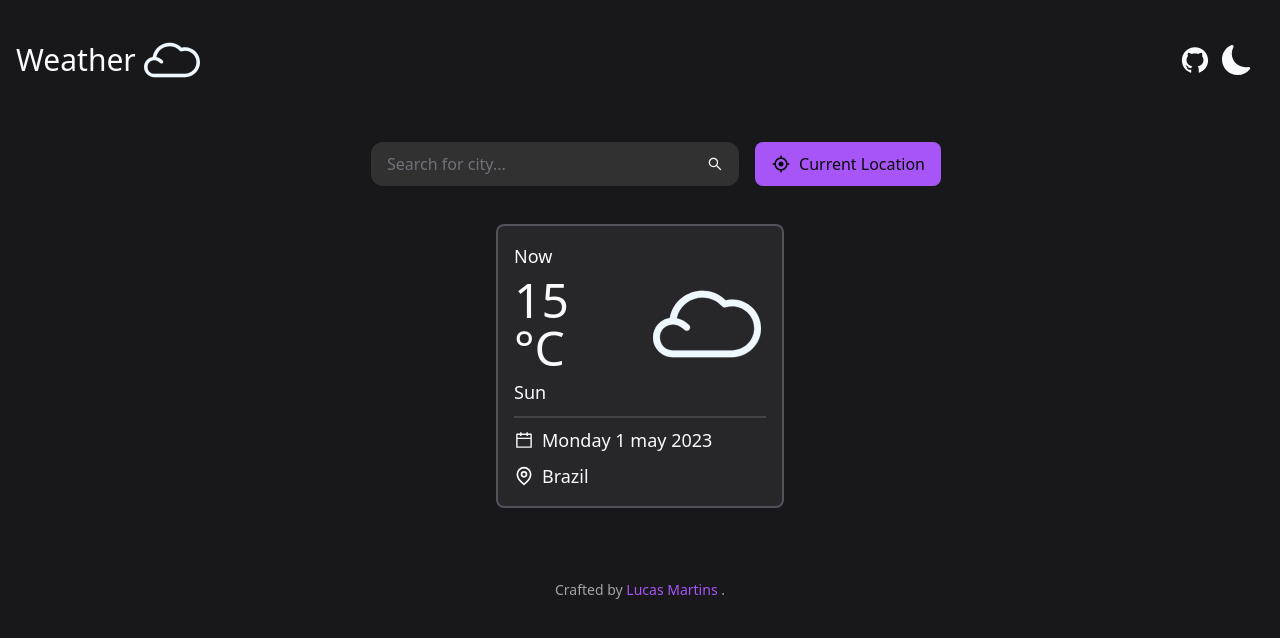
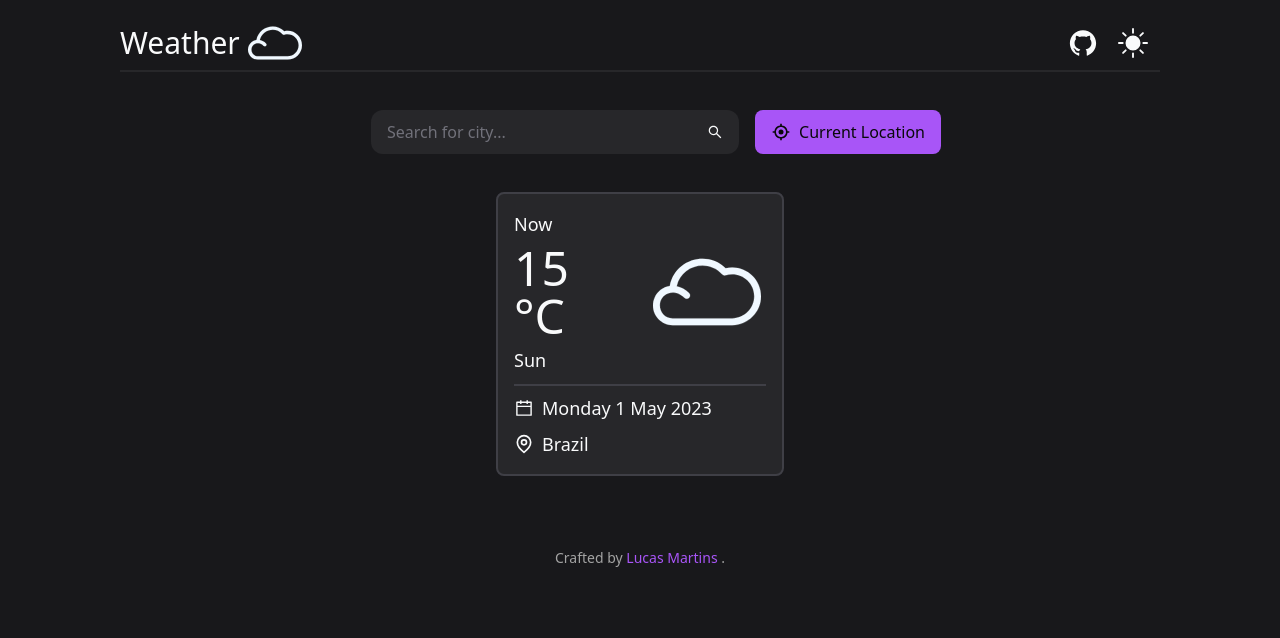
Before and after one commit to MartinsLucass/React-Weather, a React (Vite) app: page / in a window 1280 px wide. Shown: the top 638 px of the page. Built offline with nearby package versions, Linux system fonts and the light colour scheme; no server answers.

Commit message:
applying API

```diff
--- a/index.html
+++ b/index.html
@@ -5,7 +5,7 @@
     <meta name="viewport" content="width=device-width, initial-scale=1.0" />
     <title>React Weather</title>
   </head>
-  <body class="bg-zinc-900 ">
+  <body class=" bg-zinc-100 dark:bg-zinc-900">
     <div id="root"></div>
     <script type="module" src="/src/main.jsx"></script>
   </body>
--- a/src/App.jsx
+++ b/src/App.jsx
@@ -6,7 +6,7 @@ import Footer from "./components/Footer";
 
 function App() {
   return (
-    <div className="max-w-screen-xl mx-auto px-4 my-4 flex flex-col gap-10 sm:gap-8 ">
+    <div className="max-w-screen-xl justify-center items-center px-4 my-4 flex flex-col space-y-8">
       <NavBar />
       <Search />
       <WeatherBox />
--- a/src/components/NavBar.jsx
+++ b/src/components/NavBar.jsx
@@ -1,32 +1,35 @@
 import React, { useState } from "react";
 import { AiFillGithub } from "react-icons/ai";
 import { BsFillMoonFill, BsFillSunFill } from "react-icons/bs";
+import { useTheme } from "../hooks/useTheme";
 
 const NavBar = () => {
-  const [isDarkMode, setIsDarkMode] = useState(false);
+  const { theme, setTheme } = useTheme();
 
   const handleToggleMode = () => {
-    setIsDarkMode((prevMode) => !prevMode);
+    theme === "dark" ? setTheme("light") : setTheme("dark");
   };
 
   return (
-    <div className="flex sm:flex-row flex-col justify-between items-center mt-4 h-14 w-  space-y-4 sm:space-y-0 space-x-4">
+    <div className="flex flex-row  justify-between items-center  h-14 w-5/6 border-zinc-300 dark:border-zinc-800 border-b-2">
 
       <header className="flex flex-row items-center gap-2 h-full">
-        <h1 className="text-aliceblue text-3xl flex items-center text-gray-50">
+        <h1 className=" text-3xl flex items-center text-zinc-700 dark:text-gray-50">
           Weather
         </h1>
         <img className="h-full" src="./src/images/logo.svg" alt="logo" />
       </header>
-      <nav className="flex items-center">
+      <nav className="flex items-center space-x-2">
         <a href="https://github.com/seu-usuario" target="_blank" rel="noopener noreferrer" className="flex items-center">
-          <AiFillGithub size={30} className="text-gray-50 text-2xl hover:text-blue-500 cursor-pointer" />
+          <AiFillGithub size={30} className="text-zinc-700 hover:text-zinc-800 dark:text-gray-50 text-2xl dark:hover:text-zinc-400 cursor-pointer hover:scale-105 transition-transform" />
         </a>
         <button
-          className="px-3 py-2 rounded-md flex items-center justify-center"
+          className="px-3 py-2 rounded-md flex items-center justify-center "
           onClick={handleToggleMode}
         >
-          {isDarkMode ? <BsFillSunFill color="#F9FAFB" size={30} /> : <BsFillMoonFill color="#F9FAFB" size={30} />}
+          {theme === "dark" ?
+          <BsFillSunFill size={30} className="text-gray-50 text-2xl hover:text-zinc-400 cursor-pointer hover:scale-105 transition-transform" /> :
+          <BsFillMoonFill size={30} className="text-zinc-700 hover:text-zinc-800 dark:text-gray-50 text-2xl dark:hover:text-zinc-400 cursor-pointer hover:scale-105 transition-transform" />}
         </button>
       </nav>
     </div>
--- a/src/components/Search.jsx
+++ b/src/components/Search.jsx
@@ -1,4 +1,4 @@
-import React, { useState } from "react";
+import React, { useEffect, useState } from "react";
 import { API_endpoint, API_key } from "./WeatherService";
 import axios from "axios";
 import { AiOutlineSearch } from "react-icons/ai";
@@ -10,29 +10,36 @@ const Search = () => {
   const location = useGeoLocation();
 
   const handleCurrent = () => {
-
-
     let finalAPIEndPoint = `${API_endpoint}lat=${location.coordinates.lat}&lon=${location.coordinates.lng}&exclude=hourly,daily&appid=${API_key}`;
     axios.get(finalAPIEndPoint).then((response) => {
       setSearchTerm(response.data.name);
     });
   };
 
-
   const handleChange = (e) => {
     const { value } = e.target;
     setSearchTerm(value);
+    localStorage.setItem("search", value);
   };
 
   const handleSubmit = (e) => {
     e.preventDefault();
   };
 
+  useEffect(() => {
+    if (localStorage.getItem("search") !== null ) {
+      setSearchTerm(localStorage.getItem("search"));
+    }
+  }, []);
+
   return (
-    <div className="flex sm:flex-row flex-col justify-center items-center mt-4 h-14 w-full space-y-4 sm:space-y-0 space-x-1 sm:space-x-4">
-      <form className="flex items-center justify-center flex-row h-full ml-4 sm:ml-8" onSubmit={handleSubmit}>
+    <div className="flex sm:flex-row flex-col justify-center items-center h-14 w-full space-x-1 sm:space-x-4">
+      <form
+        className="flex items-center justify-center flex-row h-full ml-4 sm:ml-8"
+        onSubmit={handleSubmit}
+      >
         <input
-          className="bg-dark-200 text-gray-50 rounded-l-xl px-4 py-2 focus:outline-none w-72 sm:w-80 placeholder-zinc-500 h-full sm:h-4/5"
+          className="bg-dark-200 dark:text-gray-50 dark:bg-zinc-800 rounded-l-xl px-4 py-2 focus:outline-none w-72 sm:w-80 placeholder-zinc-500 bg-zinc-300 text-gray-800 h-full sm:h-4/5"
           type="text"
           placeholder="Search for city..."
           autoComplete="off"
@@ -41,20 +48,19 @@ const Search = () => {
         />
         <button
           type="submit"
-          className="flex justify-center items-center rounded-r-xl bg-dark-200 text-gray-50 h-full sm:h-4/5 w-12"
+          className="flex justify-center items-center rounded-r-xl bg-zinc-300 text-gray-800 dark:bg-zinc-800 dark:text-gray-50 h-full sm:h-4/5 w-12"
         >
           <AiOutlineSearch />
         </button>
 
         <button
-        className="flex justify-center items-center rounded-full md:rounded-lg gap-2 bg-purple-500 text-zinc-950 h-full sm:h-4/5 px-4 ml-4"
+          className="flex justify-center items-center rounded-full md:rounded-lg gap-2 bg-purple-500 light:bg-red-500 text-zinc-950 h-full sm:h-4/5 px-4 ml-4"
           onClick={handleCurrent}
         >
           <BiTargetLock size={20} />
           <span className="hidden md:flex">Current Location</span>
         </button>
       </form>
-
     </div>
   );
 };
--- a/src/components/WeatherBox.jsx
+++ b/src/components/WeatherBox.jsx
@@ -5,13 +5,13 @@ import { LuMapPin } from "react-icons/lu";
 const WeatherBox = () => {
   return (
     <div className="flex justify-center items-center">
-      <div className="flex flex-col justify-center items-start border-2 border-zinc-600 bg-zinc-800 text-gray-50  rounded-lg w-full sm:w-72 p-4">
+      <div className="flex flex-col justify-center items-start border-2 dark:border-zinc-700 dark:bg-zinc-800 dark:text-gray-50 bg-zinc-300 text-gray-800 border-zinc-500 rounded-lg w-full sm:w-72 p-4">
         <div className="text-lg font-medium">Now</div>
         <div className="flex flex-row gap-4">
-          <div className="flex justify-center items-center w-1/2 text-5xl ">
+          <div className="flex justify-center items-center w-1/2 text-5xl">
             15 °C
           </div>
-          <div className="flex justify-center items-center w-1/2 ">
+          <div className="flex justify-center items-center w-1/2">
             <img
               className="w-11/12"
               src="./src/images/logo.svg"
@@ -20,13 +20,13 @@ const WeatherBox = () => {
           </div>
         </div>
 
-        <div className="text-lg font-medium h-10 w-full border-b-2 border-dark-100 ">
+        <div className="text-lg font-medium h-10 w-full border-b-2 border-zinc-500 dark:border-zinc-700">
           Sun
         </div>
 
         <div className="flex flex-row justify-center items-center mt-2">
           <AiOutlineCalendar size={20} />
-          <div className="ml-2 text-lg">Monday 1 may 2023</div>
+          <div className="ml-2 text-lg">Monday 1 May 2023</div>
         </div>
         <div className="flex flex-row justify-center items-center mt-2">
           <LuMapPin size={20} />
@@ -36,4 +36,5 @@ const WeatherBox = () => {
     </div>
   );
 };
+
 export default WeatherBox;
--- /dev/null
+++ b/src/hooks/useTheme.jsx
@@ -0,0 +1,34 @@
+import { useContext, createContext, useState, useEffect } from "react";
+
+const ThemeContext = createContext();
+
+const ThemeProvider = ({ children }) => {
+  const [theme, setTheme] = useState(localStorage.getItem("theme") !== "light" ? "dark" : "light");
+
+  useEffect(() => {
+    const root = window.document.documentElement;
+
+    const removeOldTheme = theme === "dark" ? "light" : "dark";
+    root.classList.remove(removeOldTheme);
+
+
+  setTimeout(() => {
+    root.classList.add(theme);
+  }, 10);
+
+
+    localStorage.setItem("theme", theme);
+  }, [theme]);
+
+  return (
+    <ThemeContext.Provider value={{ theme, setTheme }}>
+      {children}
+    </ThemeContext.Provider>
+  );
+};
+
+const useTheme = () => {
+  return useContext(ThemeContext);
+};
+
+export { ThemeProvider, useTheme };
--- a/src/main.jsx
+++ b/src/main.jsx
@@ -2,9 +2,12 @@
 import ReactDOM from 'react-dom/client'
 import App from './App.jsx'
 import './index.css'
+import { ThemeProvider } from './hooks/useTheme.jsx'
 
 ReactDOM.createRoot(document.getElementById('root')).render(
   <React.StrictMode>
-    <App />
+    <ThemeProvider>
+      <App />
+    </ThemeProvider>
   </React.StrictMode>,
 )
--- a/tailwind.config.js
+++ b/tailwind.config.js
@@ -4,15 +4,9 @@ export default {
     "./index.html",
     "./src/**/*.{js,ts,jsx,tsx}",
   ],
+  darkMode: "class",
   theme: {
     extend: {
-      colors: {
-        dark: {
-          '300': '#171717',
-          '200': '#313131',
-          '100': '#444444',
-        },
-      },
     },
   },
   plugins: [],
```
Lines whose indentation alone changed are shown as unchanged.
